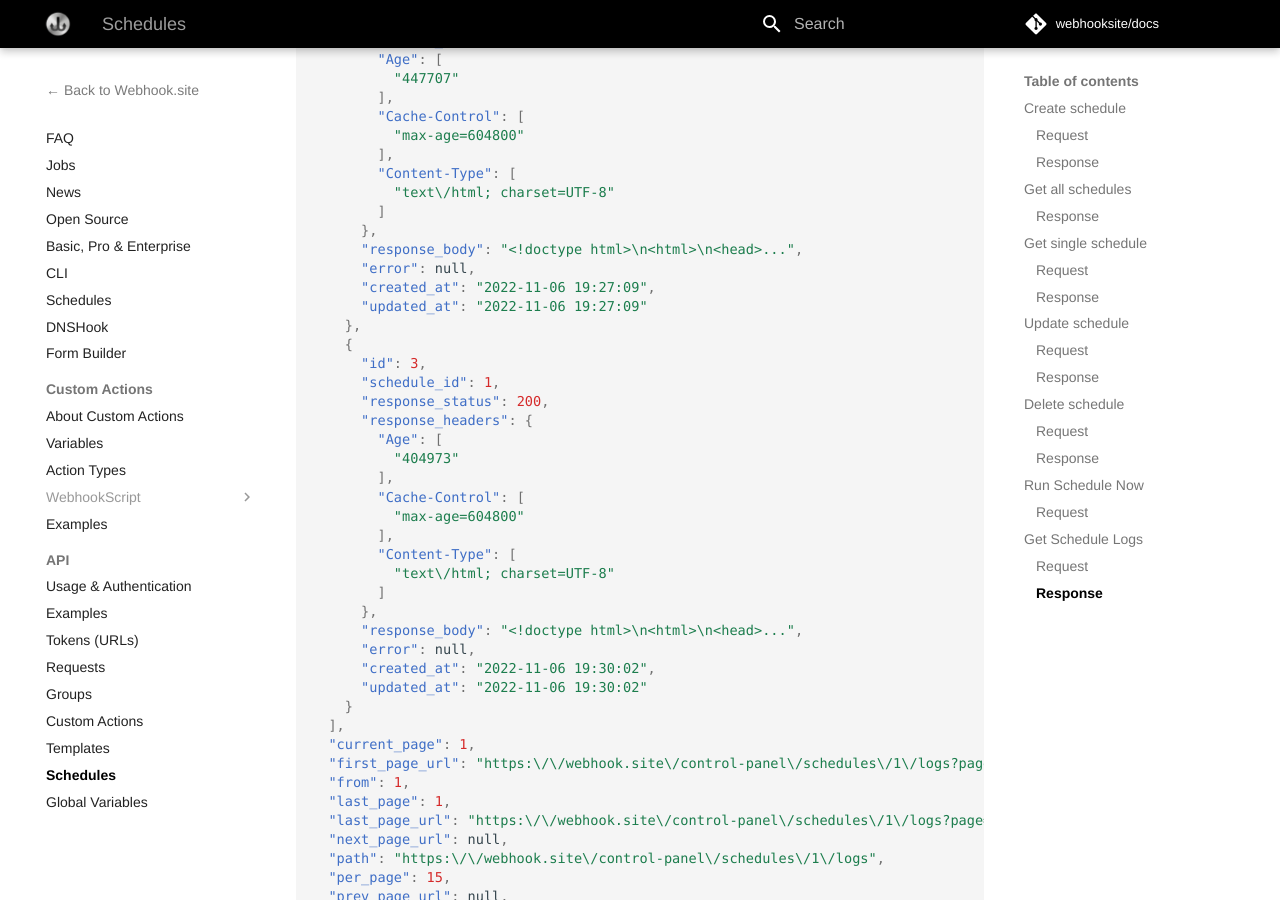
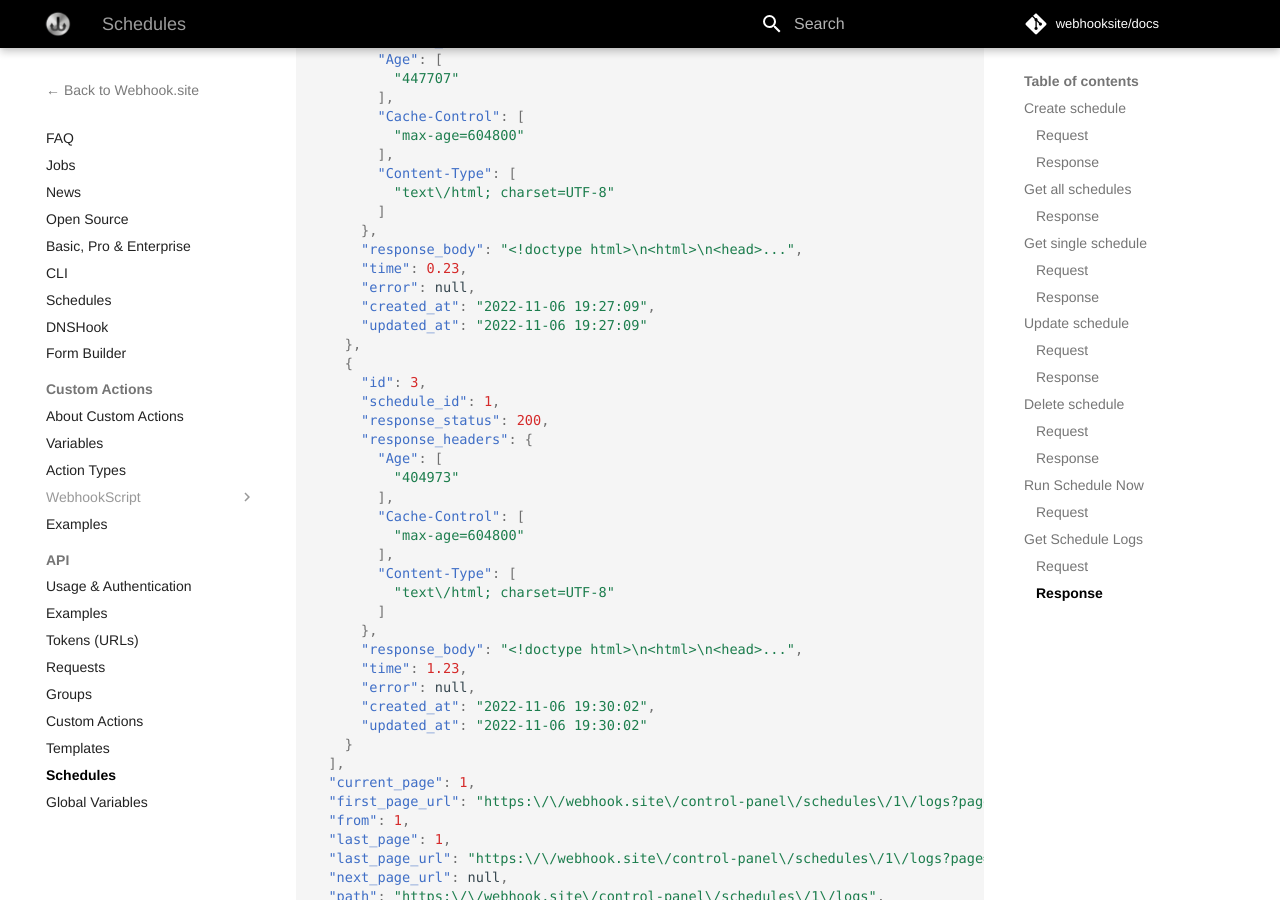
Before and after one commit to webhooksite/docs, an MkDocs documentation site: the page built from docs/api/schedules.md, in a window 1280 px wide and 900 px high, scrolled down 4292 px. Built offline with MkDocs 1.6.1 and Material for MkDocs 9.7.7, drawn with Linux system fonts in a browser that asks for light colours; comment, search, counter and statistics services are not loaded.

Commit message:
Update docs

```diff
--- a/docs/api/schedules.md
+++ b/docs/api/schedules.md
@@ -187,6 +187,7 @@ Rate limit: 60 requests per minute.
         ]
       },
       "response_body": "<!doctype html>\n<html>\n<head>...",
+      "time": 0.23,
       "error": null,
       "created_at": "2022-11-06 19:27:09",
       "updated_at": "2022-11-06 19:27:09"
@@ -207,6 +208,7 @@ Rate limit: 60 requests per minute.
         ]
       },
       "response_body": "<!doctype html>\n<html>\n<head>...",
+      "time": 1.23,
       "error": null,
       "created_at": "2022-11-06 19:30:02",
       "updated_at": "2022-11-06 19:30:02"
```
